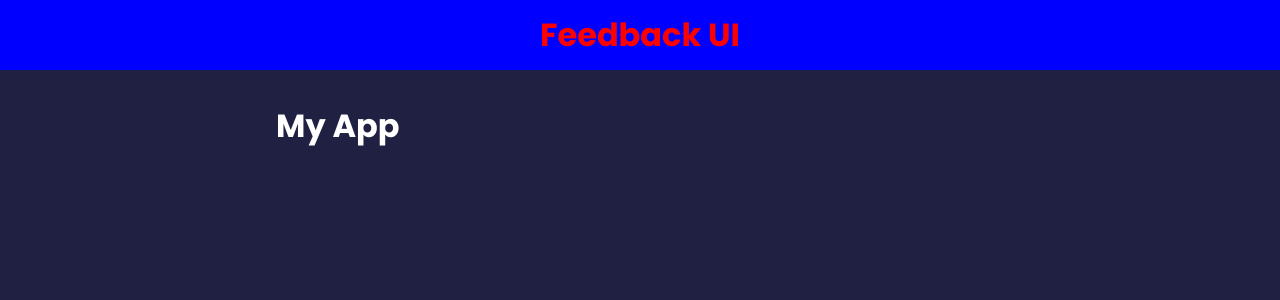
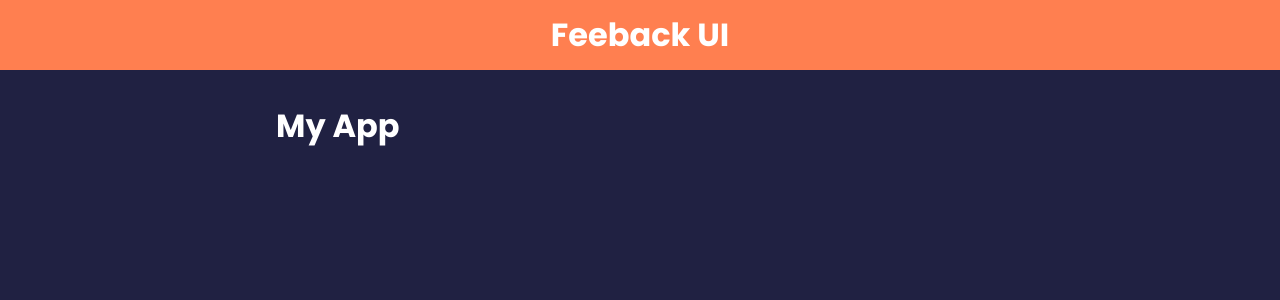
Before and after one commit to vanguyen333/feedbackapp, a React (Create React App) app: page / in a window 1280 px wide. Shown: the top 300 px of the page. Built offline with nearby package versions, Linux system fonts and the light colour scheme.

Commit message:
Styling using props

```diff
--- a/src/App.js
+++ b/src/App.js
@@ -3,7 +3,7 @@ import Header from './components/Header';
 function App() {
   return (
     <>
-      <Header text="Feedback UI" />
+      <Header bgColor="coral" textColor="white" />
       <div className="container">
         <h1>My App</h1>
       </div>
--- a/src/components/Header.jsx
+++ b/src/components/Header.jsx
@@ -1,13 +1,13 @@
 // import PropTypes from 'prop-types';
 
-const Header = ({ text }) => {
-  const headerStyle = {
-    backgroundColor: 'blue',
-    color: 'red',
+const Header = ({ text, bgColor, textColor }) => {
+  const headerstyles = {
+    backgroundColor: bgColor,
+    color: textColor,
   };
   return (
     <>
-      <header style={headerStyle}>
+      <header style={headerstyles}>
         <div className="container">
           <h1>{text}</h1>
         </div>
```
